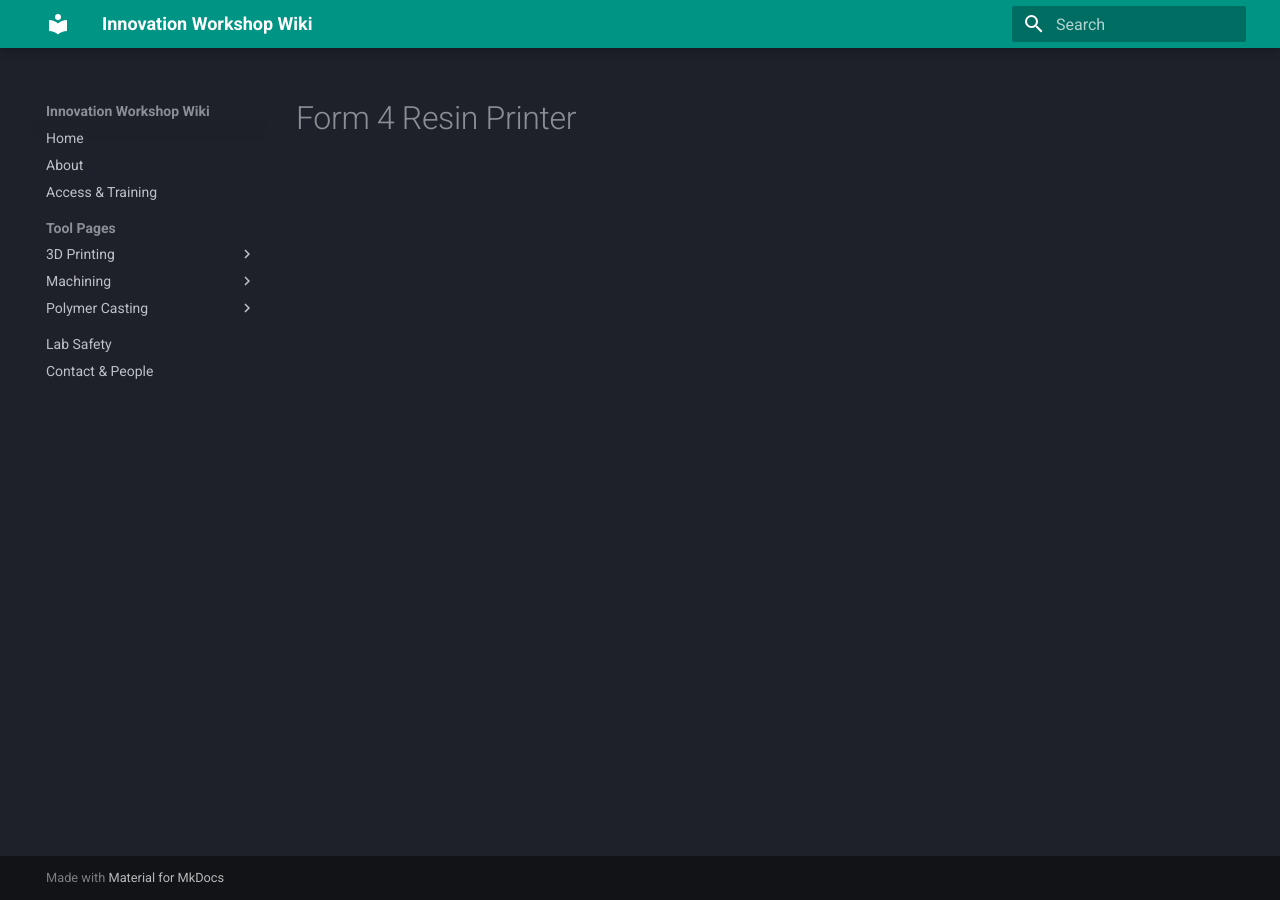
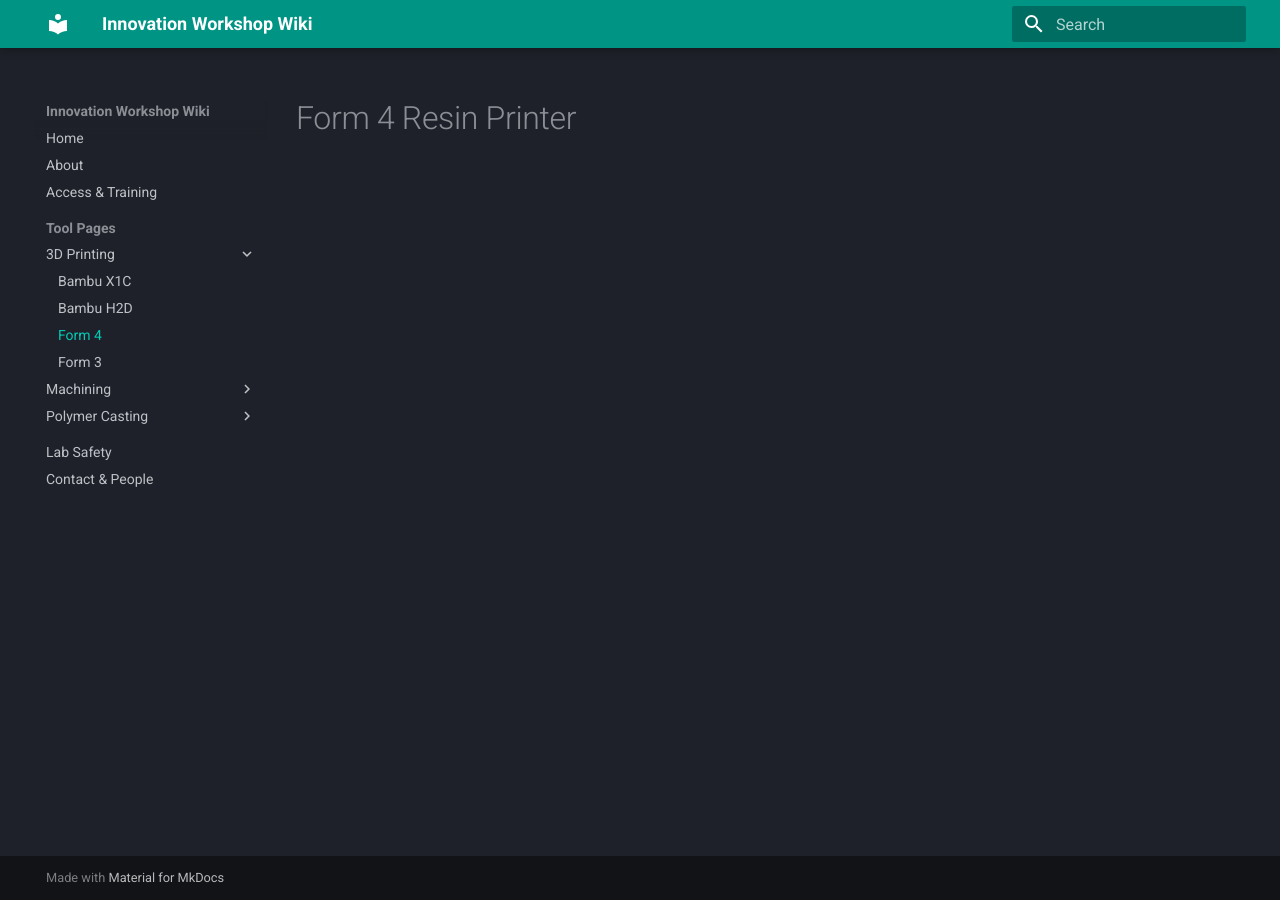
Before and after one commit to ucsb-innovation-workshop/ucsb-innovation-workshop.github.io, an MkDocs documentation site: the page built from docs/tools/form4.md, in a window 1280 px wide. Built offline with MkDocs 1.6.1 and Material for MkDocs 9.7.7, drawn with Linux system fonts in a browser that asks for light colours; some of the changed lines change nothing that is shown.

Commit message:
Update mkdocs.yml

```diff
--- a/mkdocs.yml
+++ b/mkdocs.yml
@@ -26,9 +26,9 @@ nav:
   - Access & Training: access-and-training.md
   - Tool Pages:
       - 3D Printing:
-          - Bambu X1C: docs/tools/3d-printing/bambu-x1c.md
+          - Bambu X1C: tools/3d-printing/bambu-x1c.md
           - Bambu H2D: tools/3d-printing/bambu-h2d.md
-          - Form 4: docs/tools/form4.md
+          - Form 4: tools/form4.md
           - Form 3: tools/3d-printing/form3.md
       - Machining:
           - Haas CNC Super Mini Mill: tools/machining/haas.md
```
